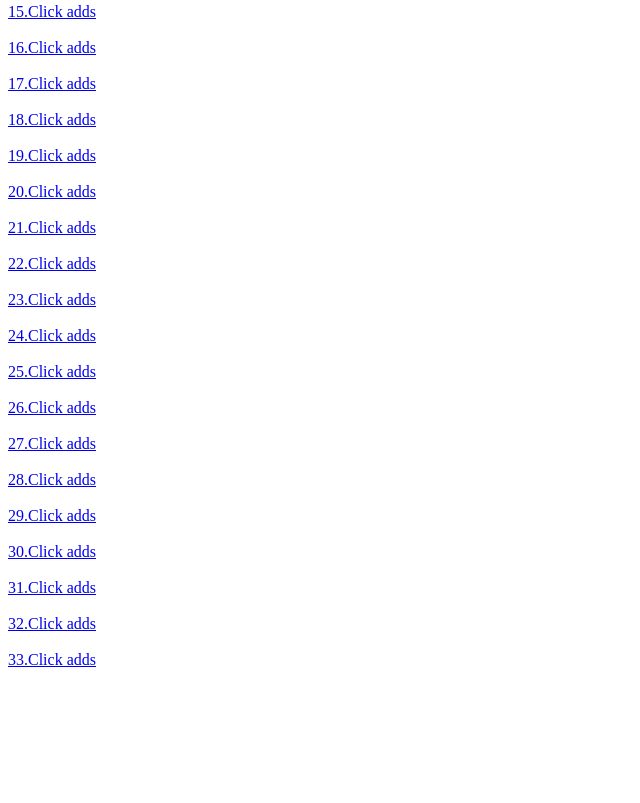
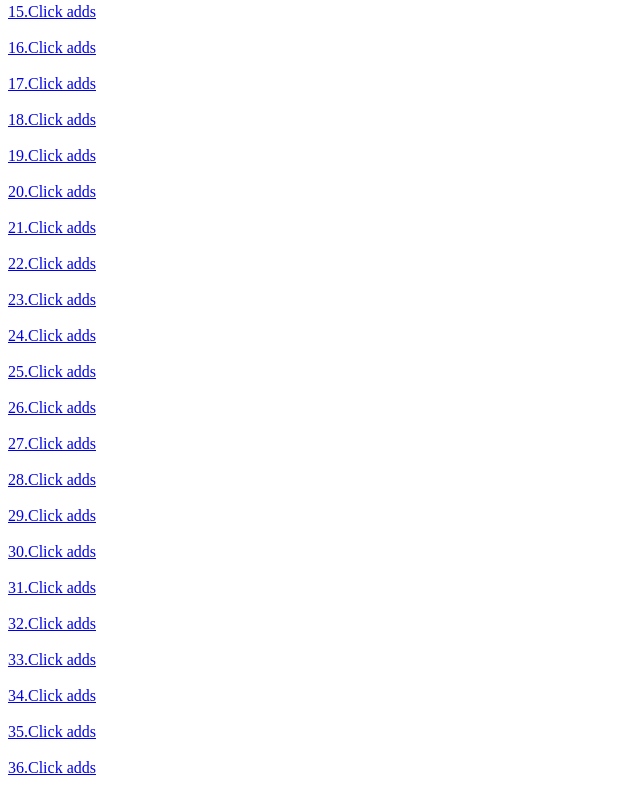
Before and after one commit to Sumairasheikh/freeonlineearn.github.io, a plain HTML site: page Adds view/adds id 1.html in a window 1280 px wide. Shown: the part 577-1380 px from the top of the page, without its empty margins (0-640 px from the left). Before the commit the page ends 1272 px from the top, so only its background shows below. Drawn offline with Linux system fonts and the light colour scheme.

Commit message:
Update adds id 1.html

```diff
--- a/Adds view/adds id 1.html
+++ b/Adds view/adds id 1.html
@@ -78,6 +78,13 @@
 				<br/><br/>
 				<a href="https://zee.gl/Vo3WHga" class="btn btn-primary btn-lg">33.Click adds</a>
 				<br/><br/>
+		                <a href="https://zee.gl/40bCtd" class="btn btn-primary btn-lg">34.Click adds</a>
+				<br/><br/>
+				<a href="https://zee.gl/x1TMVs" class="btn btn-primary btn-lg">35.Click adds</a>
+				<br/><br/>
+				<a href="https://zee.gl/5pPENUx" class="btn btn-primary btn-lg">36.Click adds</a>
+				<br/><br/>
+
             </div>
         </div>
     </header>
```
